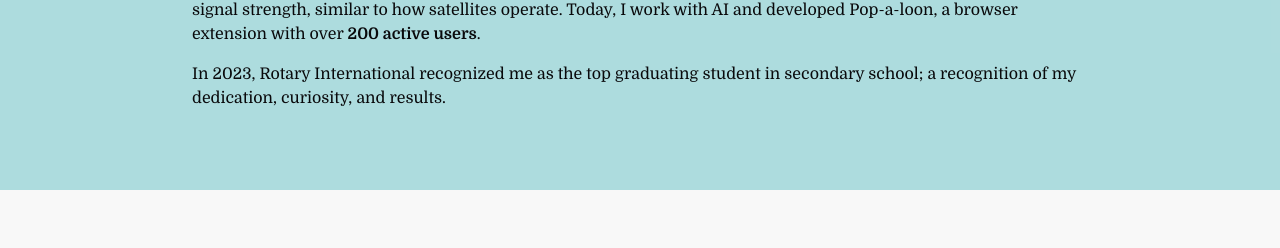
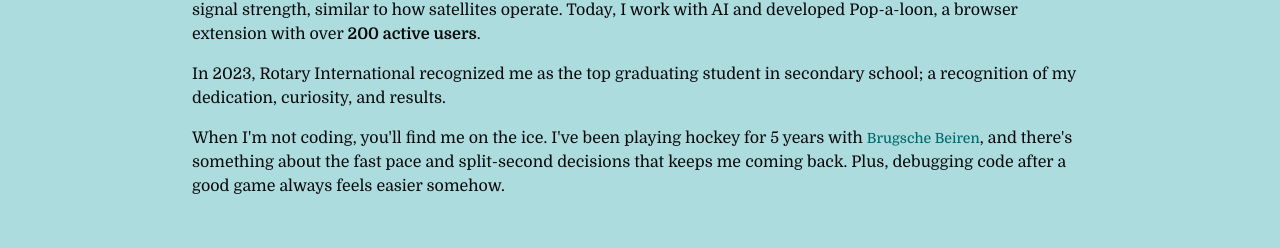
Before and after one commit to SimonStnn/website, a Next.js app: page / in a window 1280 px wide. Shown: the part 3758-4006 px from the top of the page. Built offline with nearby package versions, Linux system fonts and the light colour scheme; no server answers.

Commit message:
Add ice hockey hobby

```diff
--- a/app/page.tsx
+++ b/app/page.tsx
@@ -229,6 +229,21 @@ export default async function Home() {
               In 2023, Rotary International recognized me as the top graduating student in secondary
               school; a recognition of my dedication, curiosity, and results.
             </p>
+            <p className="mb-4">
+              When I&apos;m not coding, you&apos;ll find me on the ice. I&apos;ve been playing
+              hockey for {new Date().getFullYear() - 2020} years with{" "}
+              <Button variant="link" className="h-min p-0" asChild>
+                <Link
+                  href="https://www.instagram.com/brugschebeiren/"
+                  target="_blank"
+                  rel="noopener noreferrer"
+                >
+                  Brugsche Beiren
+                </Link>
+              </Button>
+              , and there&apos;s something about the fast pace and split-second decisions that keeps
+              me coming back. Plus, debugging code after a good game always feels easier somehow.
+            </p>
           </div>
         </div>
       </section>
```
